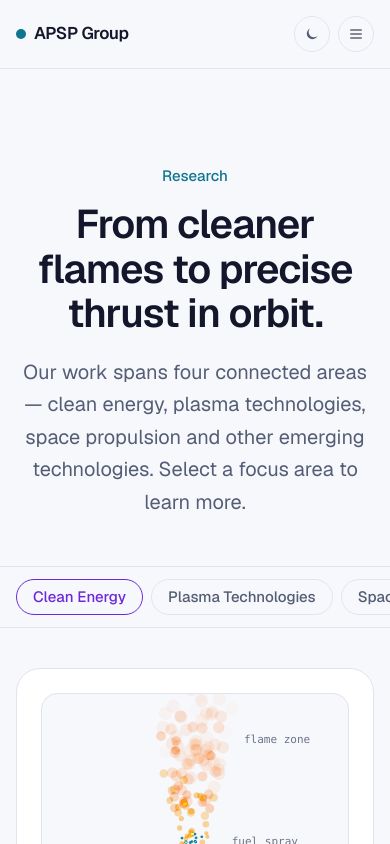
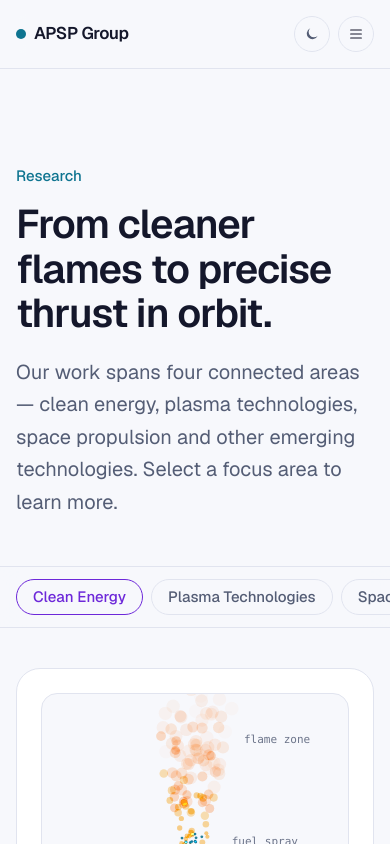
Before and after one commit to Nirmal-16/APSP, a Next.js app: page /research in a window 390 px wide. Shown: the top 844 px of the page. Built offline with nearby package versions, Linux system fonts and the light colour scheme.

Commit message:
Research page: left-align intro and section heading on phones

```diff
--- a/src/app/research/page.tsx
+++ b/src/app/research/page.tsx
@@ -18,7 +18,8 @@ const approachIcons: LucideIcon[] = [FlaskConical, Cpu, Sigma];
 export default function ResearchPage() {
   return (
     <div className="site-container py-24">
-      <Reveal className="mx-auto max-w-3xl text-center">
+      {/* Left-aligned on phones, where centred multi-line text looks ragged. */}
+      <Reveal className="mx-auto max-w-3xl sm:text-center">
         <p className="text-sm font-medium text-accent">Research</p>
         <h1 className="mt-4 text-4xl font-semibold tracking-tight text-balance text-foreground sm:text-5xl">
           {researchIntro.headline}
@@ -36,7 +37,7 @@ export default function ResearchPage() {
 
       {/* How the group works */}
       <section className="mt-24">
-        <Reveal className="text-center">
+        <Reveal className="sm:text-center">
           <h2 className="text-2xl font-semibold tracking-tight text-foreground sm:text-3xl">How we work</h2>
           <p className="mt-2 text-muted">Experiments, simulation and theory, used together.</p>
         </Reveal>
```
